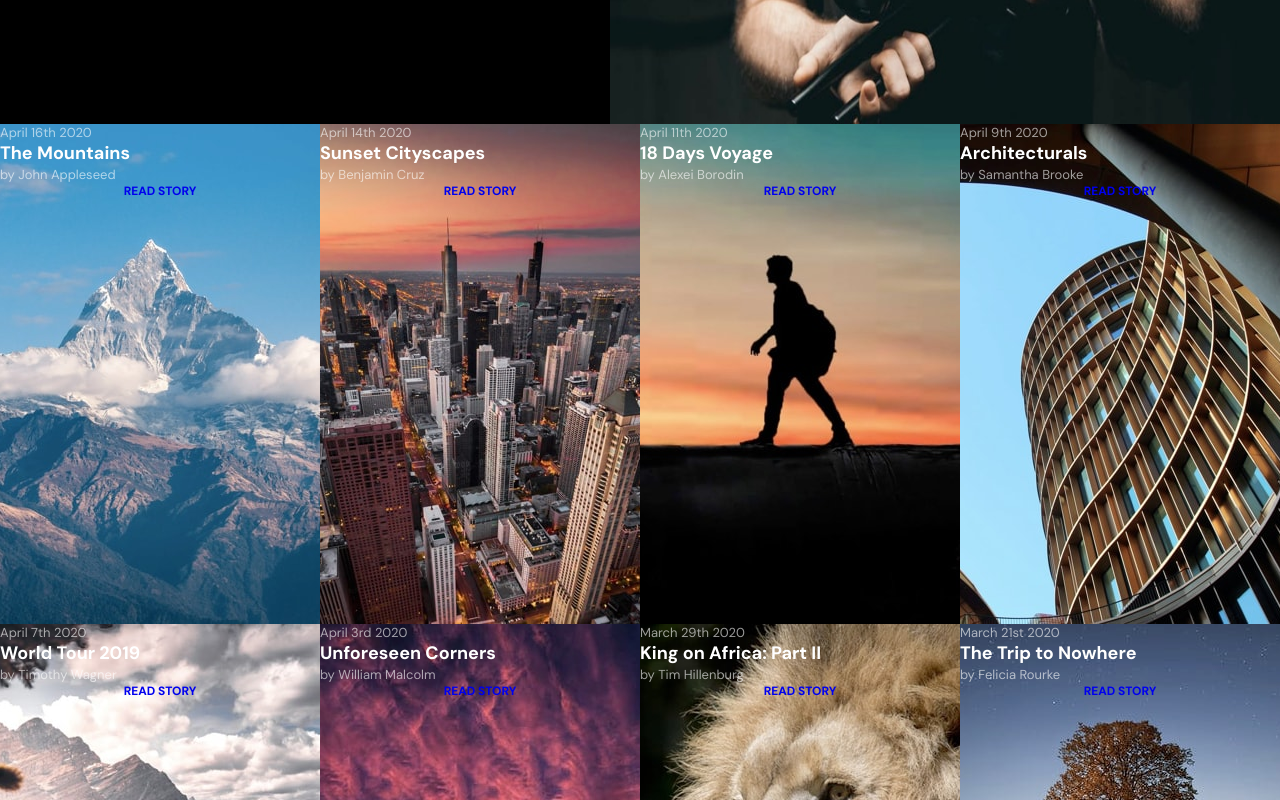
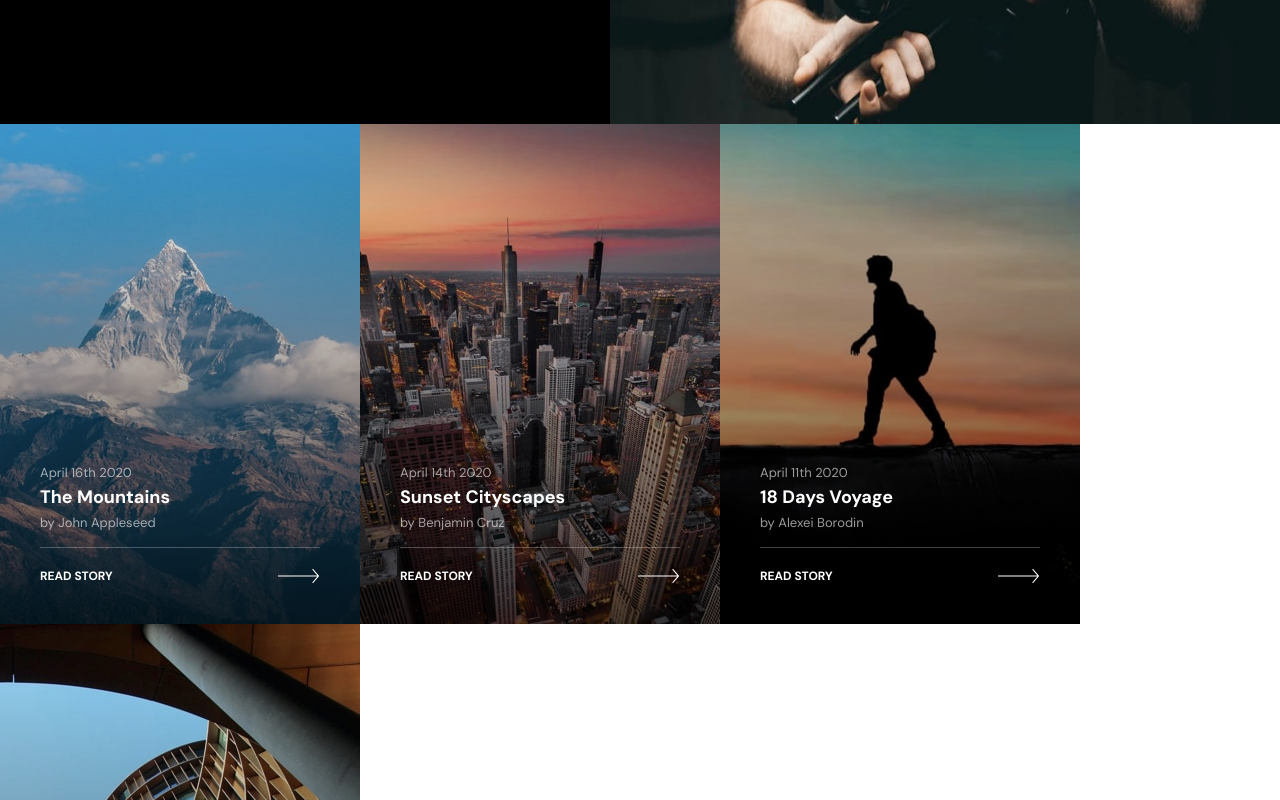
Before and after one commit to MrBeamer/photosnap, a React (Create React App) app: page / in a window 1280 px wide. Shown: the part 1900-2700 px from the top of the page. Built offline with nearby package versions, Linux system fonts and the light colour scheme.

Commit message:
added gallery

```diff
--- a/src/components/button/Button.jsx
+++ b/src/components/button/Button.jsx
@@ -3,7 +3,7 @@ import clsx from "clsx";
 import { Link } from "react-router-dom";
 import arrow from "../../assets/shared/desktop/arrow.svg";
 
-export default function Button({ to, type, bg, children }) {
+export default function Button({ to, type, bg, children, ...rest }) {
   const classNames = clsx({
     [styles.btn]: true,
     [styles.black]: bg === "black",
@@ -13,7 +13,7 @@ export default function Button({ to, type, bg, children }) {
   });
 
   return (
-    <Link to={to} className={classNames}>
+    <Link to={to} className={classNames} {...rest}>
       {children}
       {type && <img className={styles.icon} src={arrow} alt="arrow right" />}
     </Link>
--- a/src/components/gallery/Gallery.jsx
+++ b/src/components/gallery/Gallery.jsx
@@ -5,34 +5,35 @@ import Button from "../button/Button";
 export default function Gallery() {
   return (
     <div className={styles.grid}>
-      {gallery.map((item, index) => {
+      {gallery.slice(0, 4).map((item, index) => {
         return (
           <div
+            className={styles.background}
             key={index}
             style={{
-              backgroundImage: `url(${item.img.desktop})`,
+              backgroundImage: `linear-gradient(180deg, rgba(0, 0, 0, 0.0001) 0.27%, rgba(0, 0, 0, 0.661222) 100%),
+              url(${item.img.desktop})`,
               backgroundRepeat: "no-repeat",
               backgroundPosition: "center",
               backgroundSize: "cover",
             }}
           >
-            <p className={styles.date}>{item.date}</p>
-            <h2 className="headline--medium">{item.title}</h2>
-            <p className={styles.author}>{item.author}</p>
-            <Button to={item.target}>{item.link}</Button>
+            <div className={styles.content}>
+              <p className={styles.date}>{item.date}</p>
+              <h2 className={styles.title}>{item.title}</h2>
+              <p className={styles.author}>{item.author}</p>
+              <div className={styles.line}></div>
+              <Button
+                style={{ justifyContent: "space-between" }}
+                type="arrowWhite"
+                to={item.target}
+              >
+                {item.link}
+              </Button>
+            </div>
           </div>
         );
       })}
     </div>
   );
 }
-
-/* //maybe use background instead of image */
-{
-  /* <picture>
-<source media="(max-width: 480px)" srcSet={item.img.mobile} />
-<source media="(max-width: 768px)" srcSet={item.img.tablet} />
-<source media="(max-width: 1440px)" srcSet={item.img.desktop} />
-<img src={item.img.mobile} alt="mobile" />
-</picture> */
-}
--- a/src/components/gallery/gallery.module.css
+++ b/src/components/gallery/gallery.module.css
@@ -1,7 +1,39 @@
 .grid {
   display: grid;
-  grid-template-columns: 1fr 1fr 1fr 1fr;
-  grid-template-rows: repeat(4, 500px);
+  /* grid-template-columns: 1fr 1fr 1fr 1fr; */
+  grid-template-columns: repeat(auto-fit, 360px);
+  /* grid-template-rows: repeat(auto-fit, 500px); */
+}
+
+.background {
+  height: 500px;
+  display: flex;
+  align-items: flex-end;
+  transition: all 0.3s ease-in-out;
+}
+
+.background:hover {
+  transform: translate3d(0px, -20px, 0px);
+}
+
+.background:hover::after {
+  content: "";
+  position: absolute;
+  height: 6px;
+  width: 100%;
+  background: var(--color-accent);
+}
+
+.content {
+  margin: 0 0 40px 40px;
+}
+
+.title {
+  font-weight: 700;
+  font-size: 18px;
+  line-height: 25px;
+  color: var(--color-gamma);
+  margin: 4px 0;
 }
 
 .date,
@@ -11,3 +43,25 @@
   line-height: 17px;
   color: var(--color-gamma);
 }
+
+.line {
+  width: 280px;
+  height: 1px;
+  background: var(--color-gamma);
+  opacity: 0.25;
+  margin: 16px 0 20px 0;
+}
+
+/* @media only screen and (max-width: 1020px) {
+  .grid {
+    grid-template-columns: 1fr 1fr;
+    grid-template-rows: 500px 500px;
+  }
+}
+
+@media only screen and (max-width: 480px) {
+  .grid {
+    grid-template-columns: 1fr;
+    grid-template-rows: 375px 375px 375px 375px;
+  }
+} */
--- a/src/global.css
+++ b/src/global.css
@@ -5,7 +5,7 @@
   --color-beta: #dfdfdf;
   --color-gamma: #ffffff;
 
-  -color-accent: linear-gradient(
+  --color-accent: linear-gradient(
     90deg,
     rgba(255, 197, 147, 1) 0%,
     rgba(188, 113, 152, 1) 50%,
```
